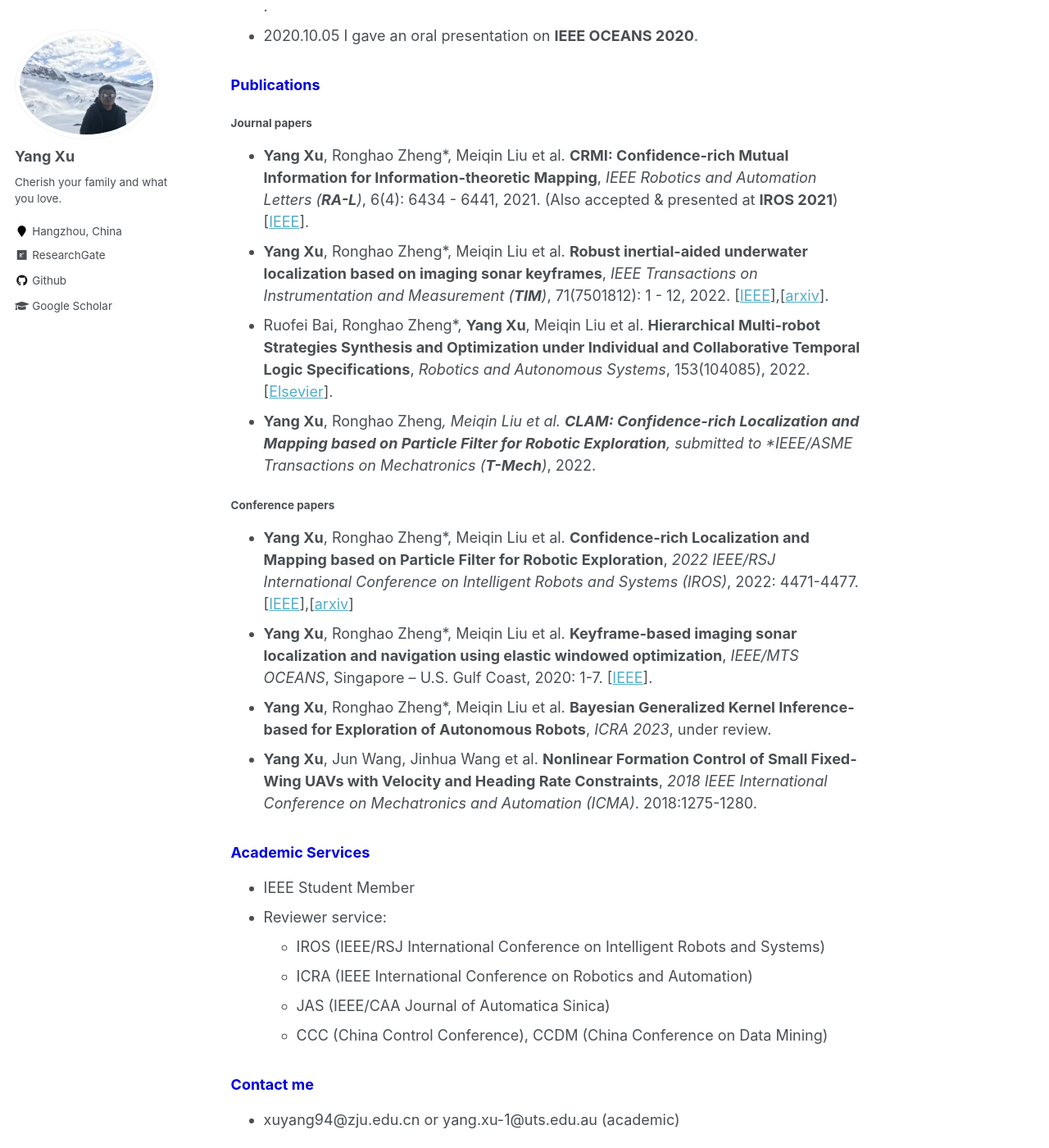
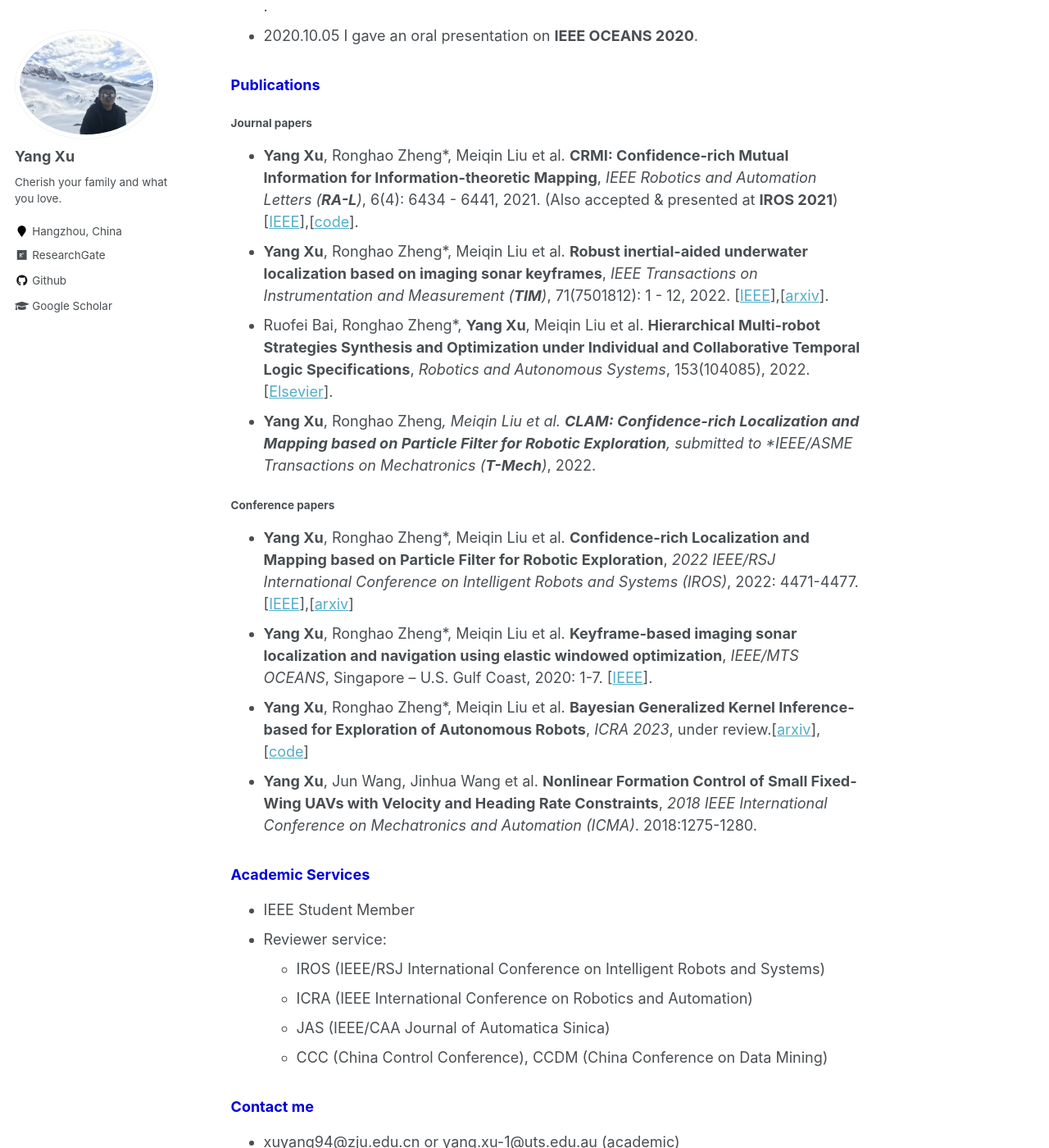
Before and after one commit to Shepherd-Gregory/Shepherd-Gregory.github.io, a Jekyll site: the page built from _pages/about.md, in a window 1280 px wide and 1400 px high, scrolled down 704 px. Shown: the whole window at 82% size. Built offline with Jekyll 4.4.1, drawn with Linux system fonts in a browser that asks for light colours.

Commit message:
add code

```diff
--- a/_pages/about.md
+++ b/_pages/about.md
@@ -26,7 +26,7 @@ I am currently a PhD candidate at **Zhejiang University**, under the supervision
 
 ##### Journal papers
 
-- **Yang Xu**, Ronghao Zheng\*, Meiqin Liu et al. **CRMI: Confidence-rich Mutual Information for Information-theoretic Mapping**, *IEEE Robotics and Automation Letters (**RA-L**)*, 6(4): 6434 - 6441, 2021. (Also accepted & presented at **IROS 2021**) [[IEEE](https://ieeexplore.ieee.org/document/9466474)].
+- **Yang Xu**, Ronghao Zheng\*, Meiqin Liu et al. **CRMI: Confidence-rich Mutual Information for Information-theoretic Mapping**, *IEEE Robotics and Automation Letters (**RA-L**)*, 6(4): 6434 - 6441, 2021. (Also accepted & presented at **IROS 2021**) [[IEEE](https://ieeexplore.ieee.org/document/9466474)],[[code](https://github.com/Shepherd-Gregory/CRMI)].
 - **Yang Xu**, Ronghao Zheng\*, Meiqin Liu et al. **Robust inertial-aided underwater localization based on imaging sonar keyframes**, *IEEE Transactions on Instrumentation and Measurement (**TIM**)*, 71(7501812): 1 - 12, 2022. [[IEEE](https://ieeexplore.ieee.org/document/9729232)],[[arxiv](https://arxiv.org/abs/2106.16032)].
 - Ruofei Bai, Ronghao Zheng\*, **Yang Xu**, Meiqin Liu et al. **Hierarchical Multi-robot Strategies Synthesis and Optimization under Individual and Collaborative Temporal Logic Specifications**, *Robotics and Autonomous Systems*, 153(104085), 2022. [[Elsevier](https://doi.org/10.1016/j.robot.2022.104085)].
 - **Yang Xu**, Ronghao Zheng*, Meiqin Liu et al.  **CLAM: Confidence-rich Localization and Mapping based on Particle Filter for Robotic Exploration**, submitted to *IEEE/ASME Transactions on Mechatronics (**T-Mech**)*, 2022.
@@ -35,7 +35,7 @@ I am currently a PhD candidate at **Zhejiang University**, under the supervision
 
 - **Yang Xu**, Ronghao Zheng\*, Meiqin Liu et al. **Confidence-rich Localization and Mapping based on Particle Filter for Robotic Exploration**, *2022 IEEE/RSJ International Conference on Intelligent Robots and Systems (IROS)*, 2022: 4471-4477. [[IEEE](https://ieeexplore.ieee.org/document/9981251)],[[arxiv](https://arxiv.org/abs/2202.09631)]
 - **Yang Xu**, Ronghao Zheng\*, Meiqin Liu et al. **Keyframe-based imaging sonar localization and navigation using elastic windowed optimization**, *IEEE/MTS OCEANS*, Singapore – U.S. Gulf Coast, 2020: 1-7. [[IEEE](https://ieeexplore.ieee.org/document/9389045)].
-- **Yang Xu**, Ronghao Zheng\*, Meiqin Liu et al. **Bayesian Generalized Kernel Inference-based for Exploration of Autonomous Robots**, *ICRA 2023*, under review.
+- **Yang Xu**, Ronghao Zheng\*, Meiqin Liu et al. **Bayesian Generalized Kernel Inference-based for Exploration of Autonomous Robots**, *ICRA 2023*, under review.[[arxiv](https://arxiv.org/abs/2301.00523)],[[code](https://github.com/Shepherd-Gregory/BKI-exploration)]
 - **Yang Xu**, Jun Wang, Jinhua Wang et al. **Nonlinear Formation Control of Small Fixed-Wing UAVs with Velocity and Heading Rate Constraints**, *2018 IEEE International Conference on Mechatronics and Automation (ICMA)*. 2018:1275-1280.
 
 ### <font color="#0000dd">Academic Services</font>
```
